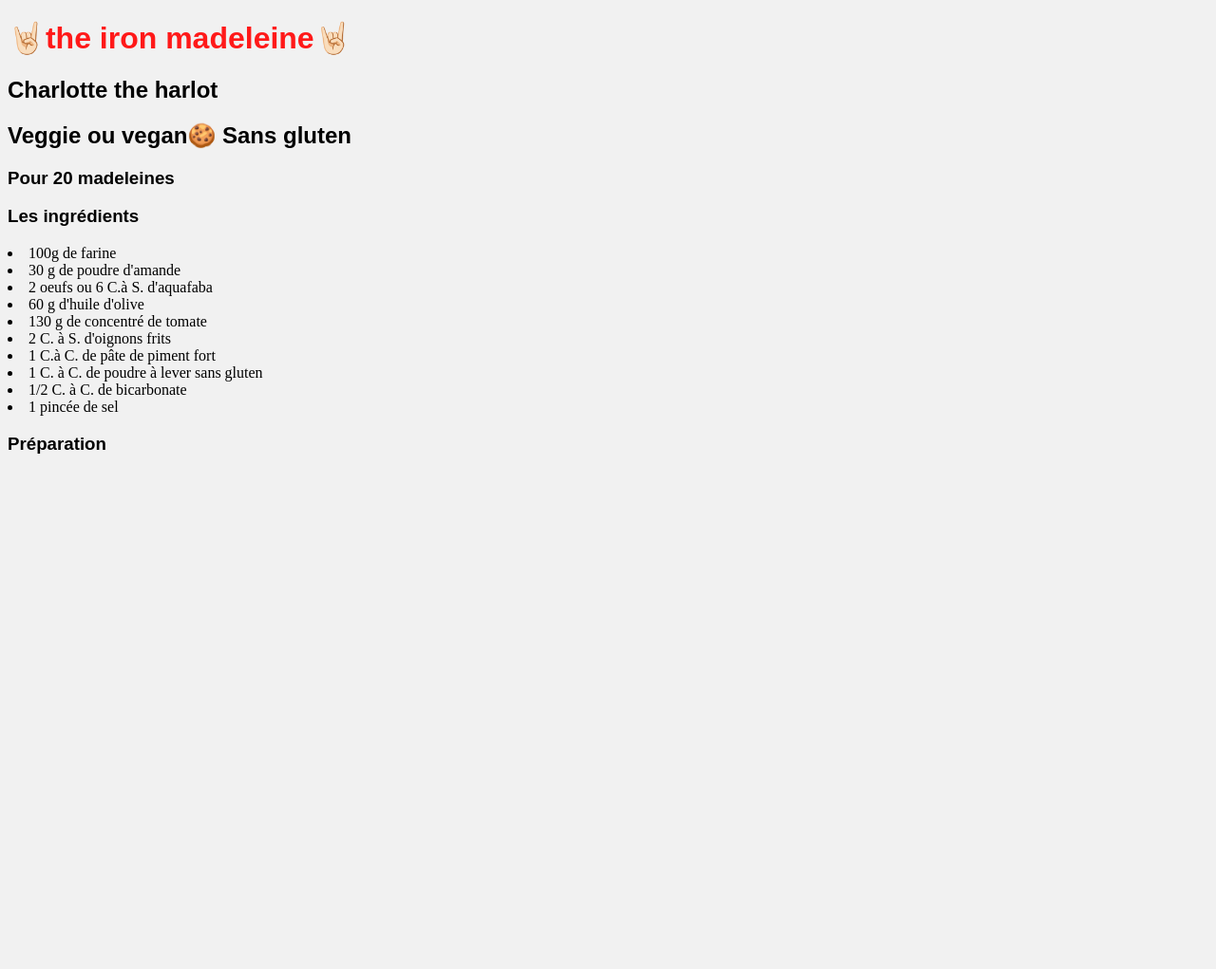
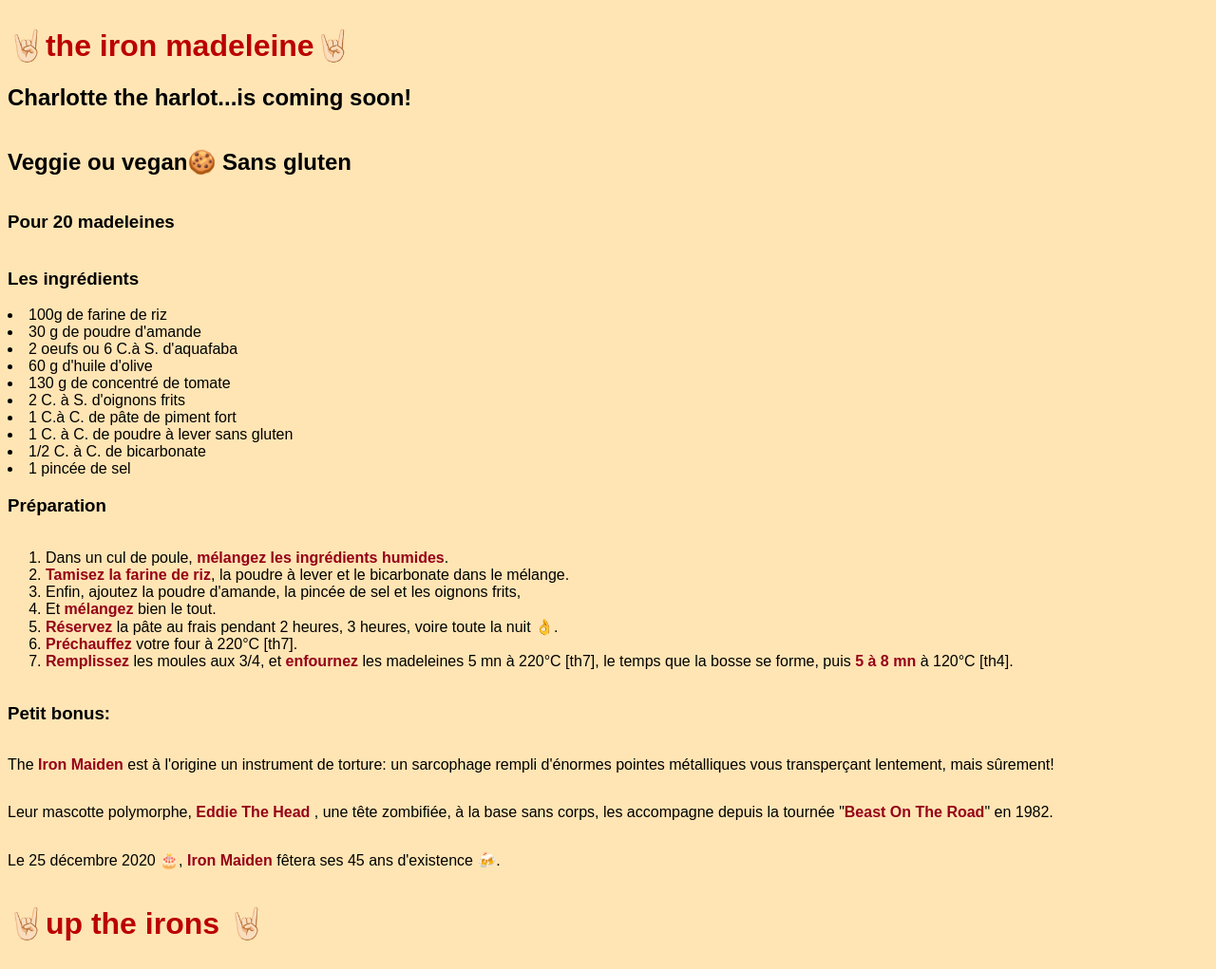
Before and after one commit to MarieLATASTE/The_ccok_o_metal, a plain HTML site: page index.html in a window 1280 px wide. Shown: the whole page at 95% size. Before the commit the page ends 800 px from the top, so only its background shows below. Drawn offline with Linux system fonts and the light colour scheme; a web font is replaced by a local one.

Commit message:
recette + bonus

```diff
--- a/index.html
+++ b/index.html
@@ -7,13 +7,19 @@
 	<link rel="stylesheet" type="text/css" href="style.css">
 </head>
 <body>
+
+	<header>
 	<h1>🤘🏻the iron madeleine🤘🏻</h1>
-	<h2>Charlotte the harlot</h2>
+	<h2>Charlotte the harlot...is coming soon!</h2>
+	</header>
+
 	<h2>Veggie ou vegan🍪 Sans gluten</h2>
+
 	<h3>Pour 20 madeleines</h3>
+
 	<h3>Les ingrédients</h3>
 	<lu>
-		<li>100g de farine</li>
+		<li>100g de farine de riz</li>
 		<li>30 g de poudre d'amande</li>
 		<li>2 oeufs ou 6 C.à S. d'aquafaba</li>
 		<li>60 g d'huile d'olive</li>
@@ -26,5 +32,23 @@
 	</lu>
 
 	<h3>Préparation</h3>
+	<ol>
+		<li>Dans un cul de poule,<span> mélangez les ingrédients humides</span>.</li>
+		<li><span>Tamisez la farine de riz</span>, la poudre à lever et le bicarbonate dans le mélange.</li>
+		<li>Enfin, ajoutez la poudre d'amande, la pincée de sel et les oignons frits,</li>
+		<li>Et<span> mélangez</span> bien le tout.</li>
+		<li><span>Réservez</span> la pâte au frais pendant 2 heures, 3 heures, voire toute la nuit 👌.</li>
+		<li><span>Préchauffez</span> votre four à 220°C [th7].</li>
+		<li><span>Remplissez</span> les moules aux 3/4, et <span>enfournez</span> les madeleines 5 mn à 220°C [th7], le temps que la bosse se forme, puis<span> 5 à 8 mn</span> à 120°C [th4].</li>
+	</ol>
+
+		<h3>Petit bonus:</h3>
+		<p>The<span> Iron Maiden </span>est à l'origine un instrument de torture: un sarcophage rempli d'énormes pointes métalliques vous transperçant lentement, mais sûrement!</p>
+		<p>Leur mascotte polymorphe,<span> Eddie The Head </span>, une tête zombifiée, à la base sans corps, les accompagne depuis la tournée "<span>Beast On The Road</span>" en 1982.</p>
+		<p>Le 25 décembre 2020 🎂, <span>Iron Maiden </span> fêtera ses 45 ans d'existence 🍻.</p>
+
+		<footer>
+			<h1> 🤘🏻up the irons 🤘🏻</h1>
+		</footer>
 </body>
 </html>
--- a/style.css
+++ b/style.css
@@ -2,13 +2,23 @@
 @import url(https://fr.allfont.net/allfont.css?fonts=poultrygeist);
 
 body{
-	background:#f1f1f1;
+	background-color: #ffe5b4;
+	display: flex;
+	flex-direction: column;
 }
+
 h1{
 	  font-family: 'Iron Maiden', arial;
-	  color: #ff1919;
+	  color: #bb0000;
 }
-h2, h3{
+h2, h3, li, p{
 	  font-family: 'Poultrygeist', arial;
 
 }
+li{
+	font-style: 30px;
+}
+span{
+	font-weight: bold;
+	color: #960018;
+}
```
Also changed, not shown: img/madeleine.PNG (added).
